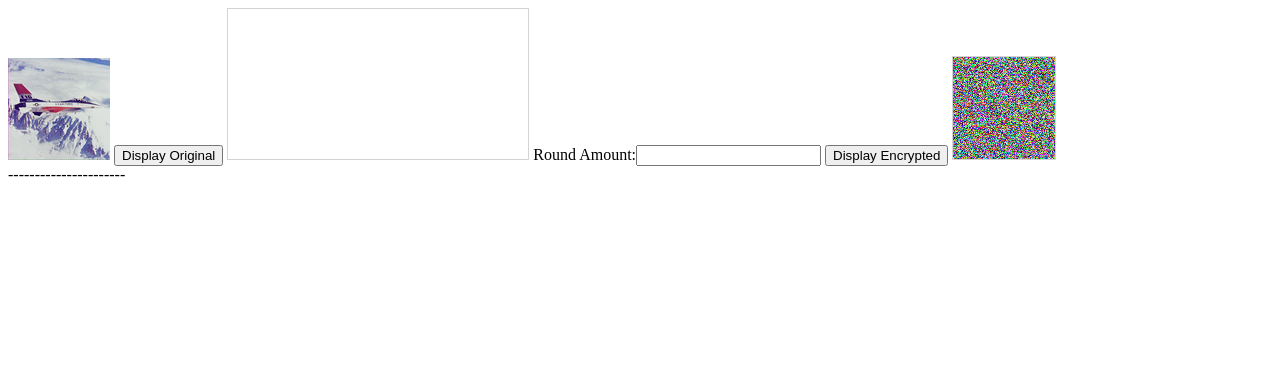
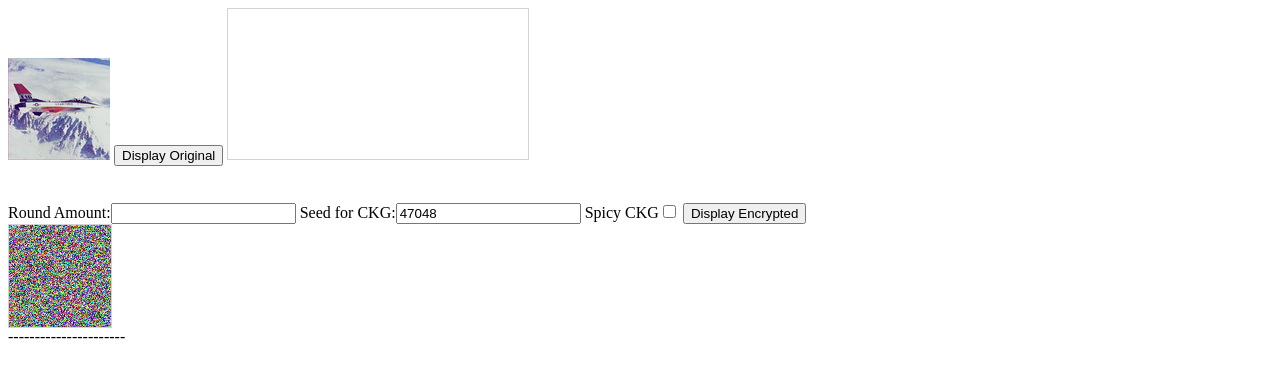
Before and after one commit to skywarth/vanillaCrypt, a website with bundled scripts: page demo/image-encryption/index.html in a window 1280 px wide. Both pictures are taken after a click on the button "Display Encrypted". Built offline with nearby package versions, Linux system fonts and the light colour scheme.

Commit message:
ultraMegaFusionRandom class (Chaotic PRNG) has been patched over and replaced good ol' Math.Random in all classes. Fixed a big bug about re-running encryption, system wide. Fix was adding refresh/reload function for DES and AES.

```diff
--- a/demo/image-encryption/index.html
+++ b/demo/image-encryption/index.html
@@ -11,8 +11,14 @@
 <button id="st3">Display Original</button>
 
 <canvas id="myCanvas"style="border:1px solid #d3d3d3;"></canvas>
+<br>
+<br>
+<br>
 <label>Round Amount:</label><input id="roundAmount" type="number">
+<label>Seed for CKG:</label><input type="text" id="seed">
+<label>Spicy CKG</label><input type="checkbox" id="spice">
 <button id="st2">Display Encrypted</button>
+<br>
 <canvas id="myCanvas2" style="border:1px solid #d3d3d3;"></canvas>
 <div id="originalMatrix"></div>
 
--- a/demo/image-encryption/test2.js
+++ b/demo/image-encryption/test2.js
@@ -3,8 +3,10 @@ import {util} from "../../src/modules/util.js";
 import {imageWriter} from "../../src/modules/imageIntervention/imageWriter.js";
 import {moduleController} from "../../src/modules/moduleController.js";
 import {encryptionSuite} from "../../src/modules/encryptionSuite.js";
+import {CKG} from "../../src/modules/randomGen.js";
 
-
+let seed=document.querySelector("#seed");
+let spice=document.querySelector("#spice");
 let k=imageReader.imageToMatrix(document.getElementById('im')).data;
 let imgX=document.getElementById('im').width;
 let imgY=document.getElementById('im').height;
@@ -17,8 +19,13 @@ let n=util.removeAlpha(k);
 
 
 export function start(){
+    let n=util.removeAlpha(k);
     /*let testImg1=new faker(50,20,1);
     document.querySelector("#originalMatrix").appendChild(matrixDisplayer.createTable(testImg1.fakeImage));*/
+    if(seed.value==="" || seed.value===undefined || seed.value===null){
+        seed.value=Math.floor(Math.random()*100000)+1;
+    }
+    new CKG(seed.value,spice.checked);
     n=util.toTwoDimension(n,imgX);
     let roundAmount=document.querySelector("#roundAmount");
     let cipherBulk=moduleController.encryptImage(n,roundAmount.value);
@@ -29,6 +36,7 @@ export function start(){
     let c1 = document.getElementById("myCanvas2");
     let q1=imageWriter.writeImage(imageEncrypted,c1,imgX,imgY);
     c1.getContext("2d").putImageData(q1,0,0);
+
 }
 export function displayOriginal(){
     n=util.fillAlpha(n);
--- a/src/modules/AES.js
+++ b/src/modules/AES.js
@@ -14,6 +14,14 @@ export class AES{
     static set sboxMOD(val){
         _sboxMOD=val;
     }
+
+    static _resetSBoxMOD(){
+        _sboxMOD=AES.sboxORG.slice();
+    }
+    static resetAES(){
+        this._resetSBoxMOD();
+    }
+
 }
 
 let _sboxORG=[//16*16
--- a/src/modules/DES.js
+++ b/src/modules/DES.js
@@ -1,4 +1,4 @@
-import {getRandom} from "./randomGen.js";
+import {CKG} from "./randomGen.js";
 
 export class DES{
 
@@ -30,9 +30,10 @@ export class DES{
          //push S tables normally (4x16) then transpose whole permTable to achieve 16x32
 
 
-        let tableSelection=getRandom(0,8)
+        let tableSelection=CKG.latestInstance.getRandom(0,7);//this here was 0,8. Caused errors with CKG. How did it work before ???
         //this.transpose(sboxClone[tableSelection]);
         //permutationTable.push(sboxClone[tableSelection]); CANCEL, this'll push values as in S tables, like an array.
+
             sboxClone[tableSelection].forEach(function(entry) {
                 permutationTable.push(entry);
             });
@@ -72,9 +73,7 @@ export class DES{
 
     }
 
-    static refreshSboxMOD(){
-        this.sboxMOD=this.sboxORG.slice();
-    }
+
 
     static get sboxMOD(){
         return _sboxMOD;
@@ -85,7 +84,12 @@ export class DES{
 
     }
 
-
+    static _refreshSboxMOD(){
+        this.sboxMOD=this.sboxORG.slice();
+    }
+    static resetDES(){
+        this._refreshSboxMOD();
+    }
 
 }
 
--- a/src/modules/blockCipherSuite.js
+++ b/src/modules/blockCipherSuite.js
@@ -1,5 +1,5 @@
 import {initVector} from "./initVector.js";
-import {getRandom} from "./randomGen.js";
+import {CKG} from "./randomGen.js";
 import {DES} from "./DES.js";
 import {AES} from "./AES.js";
 import {util} from "./util.js";
@@ -36,8 +36,8 @@ export class blockCipherSuite{
             //Filling with random vars until the chunk is equal to chunk size
             let index=result[result.length-1];
             while(index.length!==chunkSize){
-                index.push(Math.floor((Math.random() * 256)));
-
+                //index.push(Math.floor((Math.random() * 256)));
+                index.push(CKG.latestInstance.getRandom(0,255));
             }
 
         }
@@ -61,8 +61,8 @@ export class blockCipherSuite{
 
        }
         //STEP 9
-        const keyA=getRandom(0,31);//because this will be used to select from an Array, so we cannot use 32 as it would exceed
-        const keyB=getRandom(0,31);
+        const keyA=CKG.latestInstance.getRandom(0,31);//because this will be used to select from an Array, so we cannot use 32 as it would exceed
+        const keyB=CKG.latestInstance.getRandom(0,31);
         //used to determine which columns of the PerTab will be selected
 
        //continuing as permuting=swapping
@@ -103,7 +103,7 @@ export class blockCipherSuite{
         //STEP 13
        let xorKey=[];
        for(let i=0;i<256;i++){
-        xorKey.push(getRandom(0,255))
+        xorKey.push(CKG.latestInstance.getRandom(0,255))
        }//random 256 keys between 0 and 255 has been generated
        cipheredBlock=util.xorArrays(cipheredBlock,xorKey);
        if(cipheredBlock[24]===undefined ||cipheredBlock[24]===null){
--- a/src/modules/chaoticRandom/ultraMegaFusionRandom.js
+++ b/src/modules/chaoticRandom/ultraMegaFusionRandom.js
@@ -7,12 +7,12 @@ constructor(seed,spicy) {
     this._spice=spicy;
 
     this._seed=seed;
-    //constants according to glibc GCC
+    //constants according to glibc GCC wiki: https://en.wikipedia.org/wiki/Linear_congruential_generator
     this._modulus=2147483648; //2^31
     this._mulA=1103515245;
     this._incC=12345;
     this._current=seed;
-    //spices to modify. Hopefully increase entropy and chaos
+    //spices to modify. Hopefully increases entropy and chaos
     this._poison1=Math.PI;
     this._poison2=Math.E;
 
@@ -31,27 +31,23 @@ constructor(seed,spicy) {
 
 }
 
-    static get seed(){
-        return this._seed;
-    }
 
-    static set seed(val){
-        this._seed=val;
-    }
 
     truncate(number){
         const len = Math.ceil(Math.log10(number + 1));
         number=number/Math.pow(10,len);
         return number;
     }
-    _getNext(){//without truncate
+    _getNext(){//without truncate, meaning gigantic numbers
         if(this._spice){
+            //now this is where the fun begins
             //Ramanujan's Constant
             let mixture=Math.pow(Math.pow(this._poison2,this._poison1),Math.sqrt(163));//Ramanujan's Constant calculation, really spicy !
+
             mixture=mixture^this._poison1;//XOR the mixture with PI
 
             this._current=Math.abs(this._current^mixture);//XOR the current seed with mixture
-            this._current=Math.abs(this._current%(Math.pow(this._poison1,4)));
+            this._current=Math.abs(this._current%(Math.pow(this._poison1,4)));//modulus the current seed with PI^4
 
         }
 
@@ -61,7 +57,7 @@ constructor(seed,spicy) {
 
         return this._current;
     }
-    getNext(){
+    getNext(){//with truncate, meaning it will generate number between 0....1
 
         return this.truncate(this._getNext());
 
@@ -75,9 +71,9 @@ constructor(seed,spicy) {
 
     }
 
-    getNextRange(start,end){ // start inclusive, end exclusive
-        var rangeSize = end - start;
-        var randomUnder1 = this._getNext() / this._modulus;
+    getNextRange(start,end){ // start inclusive, end exclusive [start,end)
+        let rangeSize = end - start;
+        let randomUnder1 = this._getNext() / this._modulus;
         return start + Math.floor(randomUnder1 * rangeSize);
 
     }
--- a/src/modules/fakeImage.js
+++ b/src/modules/fakeImage.js
@@ -1,4 +1,4 @@
-import {getRandom} from "./randomGen.js";
+import {CKG} from "./randomGen.js";
 
 export class faker{
     constructor(x,y,colorStatus) {
@@ -19,7 +19,7 @@ export class faker{
         for(let i=0;i<this.x;i++){
             fakeImage[i]=[];
             for(let k=0;k<this.y;k++){
-            fakeImage[i][k]= getRandom(0,255);
+            fakeImage[i][k]= CKG.latestInstance.getRandom(0,255);
             }
         }
         return fakeImage;
--- a/src/modules/initVector.js
+++ b/src/modules/initVector.js
@@ -1,4 +1,4 @@
-import {getRandom} from "./randomGen.js";
+import {CKG} from "./randomGen.js";
 
 export class initVector{
 
@@ -6,7 +6,7 @@ constructor(valueAmount,rangeStart,rangeEnd) {
     //STEP 5
     let tempArr=[];
     for(let i=0;i<valueAmount;i++){
-    tempArr.push(getRandom(rangeStart,rangeEnd));
+    tempArr.push(CKG.latestInstance.getRandom(rangeStart,rangeEnd));
     }
     this.vectorInstance=tempArr;
     initVector.lastIV=tempArr;
--- a/src/modules/moduleController.js
+++ b/src/modules/moduleController.js
@@ -1,14 +1,24 @@
-import {zigzagReader} from "./matrixReaders/zigzagReader.js";
+/*import {zigzagReader} from "./matrixReaders/zigzagReader.js";
 import {blockCipherSuite} from "./blockCipherSuite.js";
 import {initVector} from "./initVector.js";
+import {util} from "./util.js";
+*/
 import {DES} from "./DES.js";
-import {util} from "./util.js";
+
 import {encryptionSuite} from "./encryptionSuite.js";
+import {AES} from "./AES.js";
 
 export class moduleController{
 
     static encryptImage(imageMatrix,roundAmount){
-    return encryptionSuite.encrypt(imageMatrix,roundAmount);
+        let cipher=encryptionSuite.encrypt(imageMatrix,roundAmount);
+        this.resetCache();
+    return cipher;
+    }
+
+    static resetCache(){
+        DES.resetDES();
+        AES.resetAES();
     }
 
 
--- a/src/modules/randomGen.js
+++ b/src/modules/randomGen.js
@@ -1,6 +1,30 @@
-export function getRandom(start,end) {
+import {ultraMegaFusionRandom} from "./chaoticRandom/ultraMegaFusionRandom.js";
+
+export class CKG{
+    //kinda like a singleton
+    static latestInstance;
+    //idea behind it: using single random instance (with defined seed) that will be used on the whole application
+    //so that all of the random number generations will be somewhat connected to each other, and encryption results will be the same every time
+constructor(seed,spice) {
+    this._seed=seed;
+    this._rndObj=new ultraMegaFusionRandom(this._seed,spice);
+    CKG.latestInstance=this;
+    }
+
+
+
+getRandom(start,end) {
     //made it as a function so when the time comes, it could be replaced easily with a secure rand.
     //end inclusive, start inclusive
-    return Math.floor(Math.random() * (end - start) ) + start;
+
+
+    //OLD
+    //return Math.floor(Math.random() * (end - start) ) + start;
+    //OLD
+
+    //NEW CKG/PRNG
+    return this._rndObj.getNextRange(start,end+1);//end+1 to make it inclusive
+    //NEW CKG/PRNG
+}
 
 }
```
Also changed, not shown: demo/matrix-encryption/index.html (+2 -1 lines), demo/matrix-encryption/test.js (+8 -1 lines), demo/text-encryption/index.html (+5 -0 lines), demo/text-encryption/test3.js (+8 -1 lines), src/modules/blockDecypherSuite.js (+1 -11 lines), src/modules/decryptionSuite.js (+0 -10 lines), test/test.js (+3 -1 lines).
